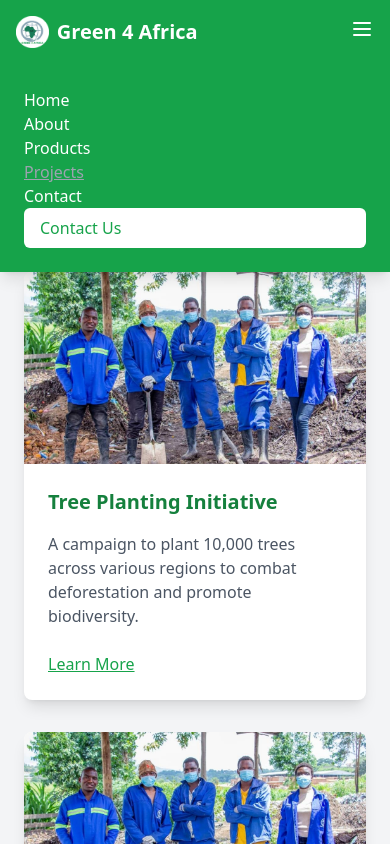
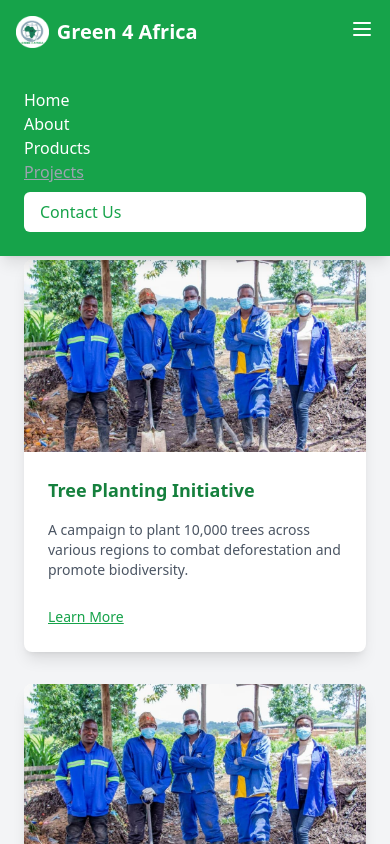
Before and after one commit to Vitumbikoh/Green-4-Africa, a React (Create React App) app: page /projects in a window 390 px wide. Both pictures are taken after a click on the button 362 px from the left and 29 px from the top of the page. Shown: the top 844 px of the page. Built offline with nearby package versions, Linux system fonts and the light colour scheme.

Commit message:
Modified Homepage

```diff
--- a/src/components/MobileMenu.jsx
+++ b/src/components/MobileMenu.jsx
@@ -11,7 +11,7 @@ const MobileMenu = ({ isMobileMenuOpen, location, toggleMobileMenu }) => {
     <div
       className={`lg:hidden ${
         isMobileMenuOpen ? "block" : "hidden"
-      } bg-green-600 text-white p-6 space-y-8 md:p-8 md:space-y-16`}
+      } bg-green-600 text-white p-6 space-y-24 md:p-8 md:space-y-16`}
     >
       <ul>
         <li>
@@ -66,24 +66,12 @@ const MobileMenu = ({ isMobileMenuOpen, location, toggleMobileMenu }) => {
             Projects
           </Link>
         </li>
+
         <li>
           <Link
             to="/contact"
             onClick={handleLinkClick}
-            className={`block ${
-              location.pathname === "/contact"
-                ? "text-gray-400 underline"
-                : "text-white hover:text-gray-400 "
-            }`}
-          >
-            Contact
-          </Link>
-        </li>
-        <li>
-          <Link
-            to="/contact"
-            onClick={handleLinkClick}
-            className="block bg-white text-green-600 px-4 py-2 rounded-md hover:bg-gray-200"
+            className="block bg-white text-green-600 px-4 py-2 mt-2 rounded-md hover:bg-gray-200"
           >
             Contact Us
           </Link>
--- a/src/components/info.jsx
+++ b/src/components/info.jsx
@@ -11,14 +11,14 @@ const Info = () => {
     <img
       src="Banner.jpg"
       alt="Organic Fertilizer Production"
-              className="rounded-xl shadow-lg object-cover w-full h-72 sm:h-64 md:h-72 lg:h-80 transition-transform duration-500 ease-in-out transform hover:scale-105 animate-fadeIn"
+      className="rounded-xl shadow-lg object-cover w-full h-48 sm:h-64 md:h-72 lg:h-80 transition-transform duration-500 ease-in-out transform hover:scale-105 animate-fadeIn"
     />
   </div>
   <div className="relative">
     <img
       src="matthews.jpg"
       alt="Farming with Organic Fertilizer"
-              className="rounded-xl shadow-lg object-cover w-full h-72 sm:h-64 md:h-72 lg:h-80 transition-transform duration-500 ease-in-out transform hover:scale-105 animate-fadeIn"
+      className="rounded-xl shadow-lg object-cover w-full h-48 sm:h-64 md:h-72 lg:h-80 transition-transform duration-500 ease-in-out transform hover:scale-105 animate-fadeIn"
     />
   </div>
   {/* Bottom Row */}
@@ -26,7 +26,7 @@ const Info = () => {
     <img
       src="Bannner.jpg"
       alt="Green 4 Africa Facility"
-              className="rounded-xl shadow-lg object-cover w-full h-72 transition-transform duration-500 ease-in-out transform hover:scale-105 animate-fadeIn"
+      className="rounded-xl shadow-lg object-cover w-full h-48 sm:h-64 md:h-72 lg:h-80 transition-transform duration-500 ease-in-out transform hover:scale-105 animate-fadeIn"
     />
   </div>
 </div>
--- a/src/pages/Homepage.jsx
+++ b/src/pages/Homepage.jsx
@@ -2,6 +2,7 @@ import React from "react";
 import Products from "../components/Products";
 import Header from "../components/Header";
 import Info from "../components/info";
+import { Link } from "react-router-dom";
 import { FontAwesomeIcon } from "@fortawesome/react-fontawesome";
 import {
   faClock,
@@ -29,12 +30,18 @@ const Home = () => {
               Africa.
             </p>
             <div className="flex space-x-4">
-              <button className="bg-green-600 text-white px-6 py-3 rounded-md hover:bg-green-700">
+              <Link
+                to="/about"
+                className="bg-green-600 text-white px-6 py-3 rounded-md hover:bg-green-700"
+              >
                 Learn More
-              </button>
-              <button className="bg-transparent border border-white px-6 py-3 rounded-md hover:bg-white hover:text-green-600">
+              </Link>
+              <Link
+                to="/contact"
+                className="bg-transparent border border-white px-6 py-3 rounded-md hover:bg-white hover:text-green-600"
+              >
                 Join Us
-              </button>
+              </Link>
             </div>
           </div>
         </div>
@@ -49,7 +56,7 @@ const Home = () => {
             <h3 className="font-bold text-lg mb-2">Working Hours</h3>
             <p>Mon-Sat: 8:00 AM - 5:00 PM</p>
           </div>
-          <div className="text-center shadow-lg rounded-lg p-6 bg-gray-100 transform -translate-y-12">
+          <div className="text-center shadow-lg rounded-lg p-6 bg-gray-100 transform -translate-y-12 mb-6 md:mb-0">
             <div className="text-green-600 text-2xl mb-4">
               <FontAwesomeIcon icon={faMapMarkerAlt} />
             </div>
--- a/src/pages/Projects.jsx
+++ b/src/pages/Projects.jsx
@@ -17,7 +17,6 @@ const Projects = () => {
       link: "/projects/recycling-program",
       image: "/Banner.jpg", // Use the image from the public folder
     },
-
     {
       title: "Green Energy Adoption",
       description:
@@ -32,15 +31,17 @@ const Projects = () => {
       <div className="container mx-auto px-6 lg:px-8">
         {/* Title Section */}
         <div className="text-center mb-12">
-          <h2 className="text-4xl font-bold text-green-700 mt-4">Our Projects</h2>
-          <p className="text-gray-600 mt-4">
+          <h2 className="text-3xl sm:text-4xl font-bold text-green-700 mt-4">
+            Our Projects
+          </h2>
+          <p className="text-gray-600 mt-4 text-sm sm:text-base md:text-lg">
             Explore the impactful projects Green 4 Africa is leading to build a
             sustainable future.
           </p>
         </div>
 
         {/* Projects Grid */}
-        <div className="grid grid-cols-1 md:grid-cols-2 lg:grid-cols-4 gap-8">
+        <div className="grid grid-cols-1 sm:grid-cols-2 md:grid-cols-3 lg:grid-cols-4 gap-8 justify-items-center">
           {projectsData.map((project, index) => (
             <div
               key={index}
@@ -52,14 +53,15 @@ const Projects = () => {
                 className="h-48 w-full object-cover"
               />
               <div className="p-6">
-                <h3 className="text-xl font-bold text-green-700 mb-4">
+                <h3 className="text-lg sm:text-xl font-bold text-green-700 mb-4">
                   {project.title}
                 </h3>
-                <p className="text-gray-600 mb-6">{project.description}</p>
-                {/* Use Link or anchor with valid href */}
+                <p className="text-gray-600 text-sm sm:text-base mb-6">
+                  {project.description}
+                </p>
                 <Link
                   to={project.link}
-                  className="text-green-600 font-medium hover:text-green-800 underline"
+                  className="text-green-600 font-medium hover:text-green-800 underline text-sm sm:text-base"
                 >
                   Learn More
                 </Link>
```
Lines whose indentation alone changed are shown as unchanged.
